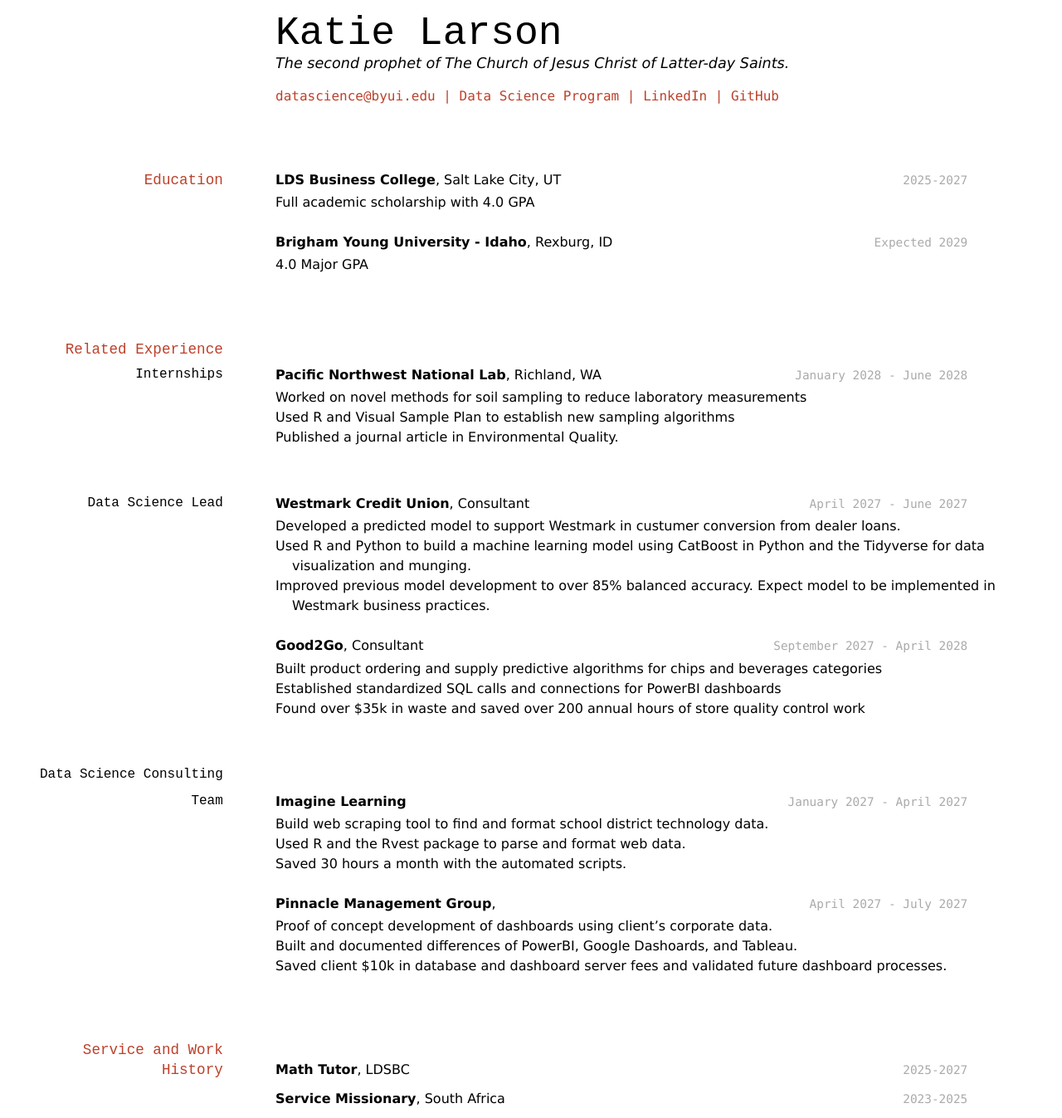
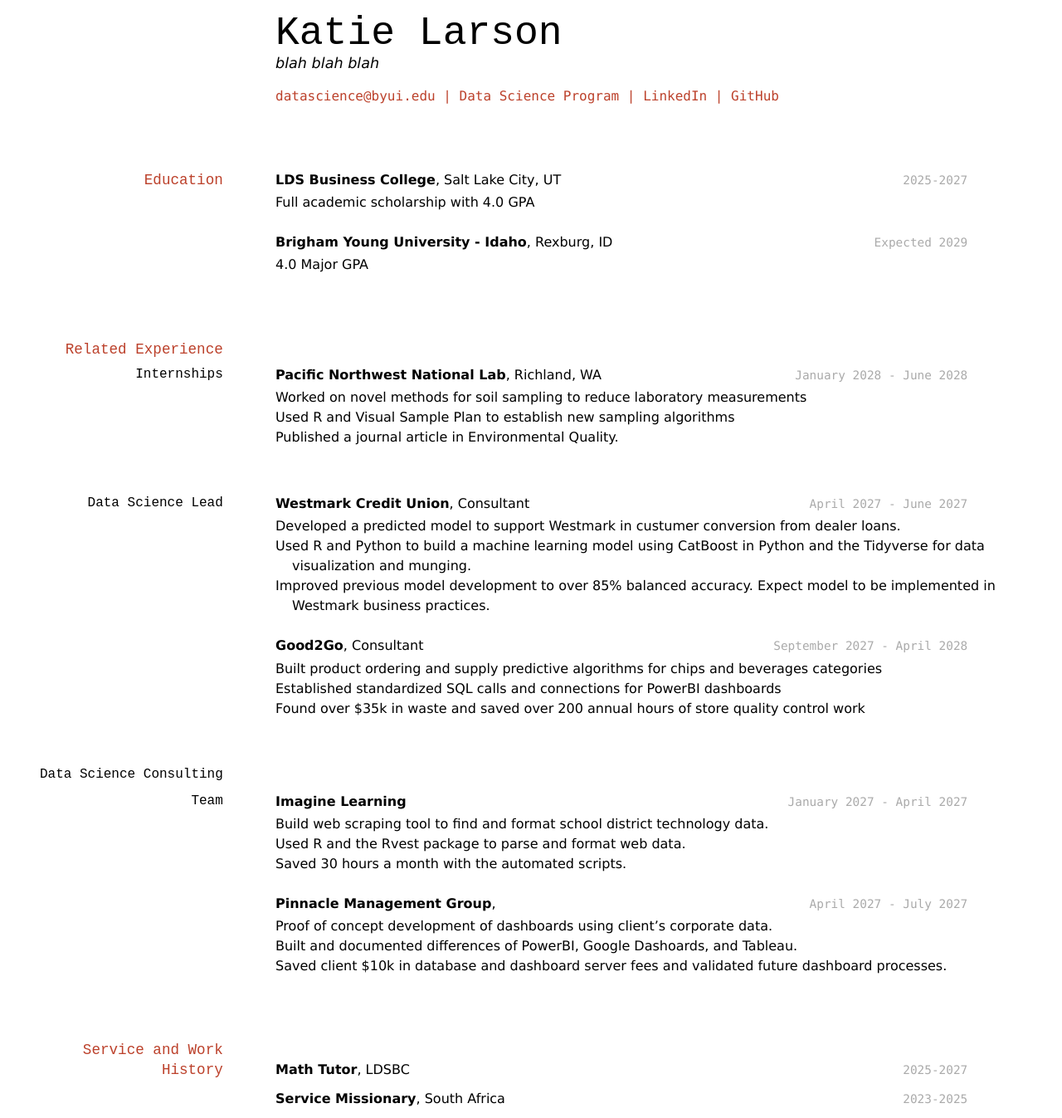
Before and after one commit to byuids-resumes/larson_resume_forrealsthistime, a Jekyll site: the page built from docs/index.md, in a window 1280 px wide. Shown: the whole page at 83% size. Built offline with Jekyll 4.4.1, drawn with Linux system fonts in a browser that asks for light colours.

Commit message:
Changed subtitle.

```diff
--- a/docs/index.md
+++ b/docs/index.md
@@ -3,7 +3,7 @@ layout: cv
 title: Katie Larson
 ---
 # Katie Larson
-The second prophet of The Church of Jesus Christ of Latter-day Saints.
+blah blah blah
 
 <div id="webaddress">
 <a href="datascience@byui.edu">datascience@byui.edu</a>
```
